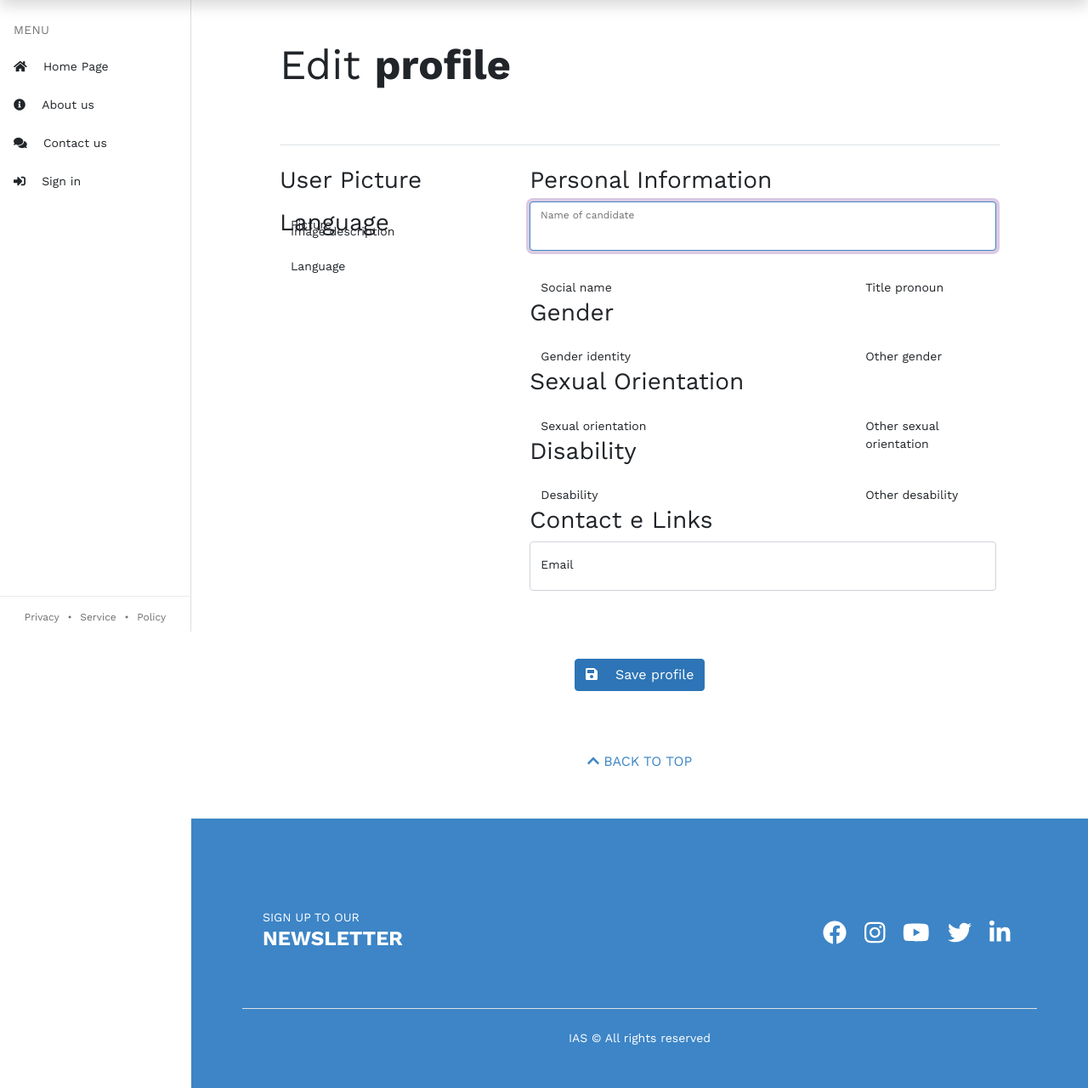
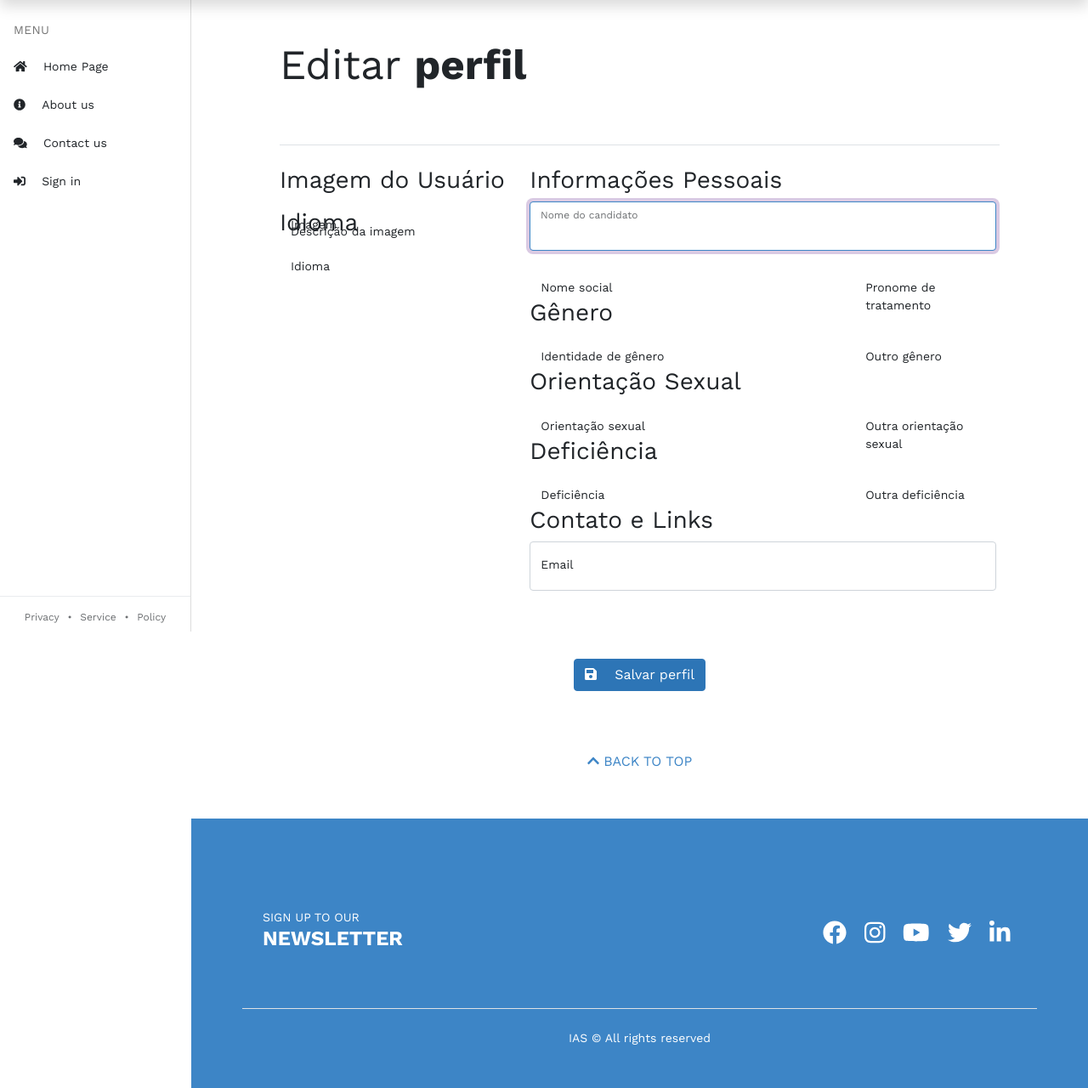
Before and after one commit to laimapro/IAS-UAI, a Django app: template users/templates/users/coordinator_edit.html in a window 1280 px wide. Shown: the part 57-1337 px from the top of the page at 85% size. Run offline with Django 4.2, Linux system fonts and the light colour scheme; the template is opened without the code that fills it: values that come from a table or form of the project are taken from there, others are empty; some libraries are stand-ins or nearby versions.

Commit message:
tradução portugues

```diff
--- a/users/templates/users/coordinator_edit.html
+++ b/users/templates/users/coordinator_edit.html
@@ -1,5 +1,5 @@
 {% extends 'base.html' %}
-{% block title %}My profile{% endblock %}
+{% block title %}Meu perfil{% endblock %}
 
 {% load static %}
 {% load widget_tweaks %}
@@ -8,15 +8,15 @@
 
 <div class="col-12 p-3 col-md-8 col-lg-10 mx-auto pt-5">
     <div class="w-100 article-title d-flex justify-content-between align-items-center">
-        <h2 class="mb-4">Edit <span class="text-bold">profile</span>
+        <h2 class="mb-4">Editar <span class="text-bold">perfil</span>
             <small class="mt-3 text-muted d-block lead">{% if user.candidate.social_name %}{{ user.candidate.social_name }}{% else %}{{ user.name }}{% endif %}</small>
         </h2>
         {% if user.type == 'CANDIDATE' %}
 
         <div class="btn-group" role="group" aria-label="Basic example">
-        <a style="min-width: 150px" href="{% url 'my_resume' %}" class="btn btn-outline-primary"><i class="fas me-3 fa-id-badge"></i>My CV</a>
-        <a style="min-width: 150px" href="{% url 'candidate_detail' user.id %}" class="btn btn-outline-primary" title="Opens in new window" target="_blank" ><i class="fas me-3 fa-id-badge"></i>My Public Profile</a>
-    </div>
+            <a style="min-width: 150px" href="{% url 'my_resume' %}" class="btn btn-outline-primary"><i class="fas me-3 fa-id-badge"></i>Meu CV</a>
+            <a style="min-width: 150px" href="{% url 'candidate_detail' user.id %}" class="btn btn-outline-primary" title="Abre em nova janela" target="_blank" ><i class="fas me-3 fa-id-badge"></i>Meu Perfil Público</a>
+        </div>
 
         {% endif %}
     </div>
@@ -25,7 +25,7 @@
     {% for message in messages %}
     <div class="alert alert-{{ message.tags }} alert-dismissible fade show" role="alert" id="message">
         {{ message }}
-        <button type="button" class="btn-close" data-bs-dismiss="alert" aria-label="Close"></button>
+        <button type="button" class="btn-close" data-bs-dismiss="alert" aria-label="Fechar"></button>
     </div>
     {% endfor %}
     {% endif %}
@@ -39,66 +39,66 @@
         {{ form.media }}
 
         <section class="d-flex row">
-            <!-- PICTURE USER SECTION -->
+            <!-- SEÇÃO DE IMAGEM DO USUÁRIO -->
             <fieldset class="col-12 pe-md-0 pe-3  user-bg col-md-4">
-                <h3>User Picture</h3>
+                <h3>Imagem do Usuário</h3>
                 <div class="form-floating mb-3">
                     {% render_field form.picture|add_class:'form-control' placeholder=form.picture.label %}
-                    <label for="id_picture">Picture</label>
+                    <label for="id_picture">Imagem</label>
                 </div>
 
                 <div class="form-floating mb-3">
-                    {% render_field form.picture_description|add_class:'form-control' placeholder='Insert a brief description of your picture' aria-label='Insert a brief description of your picture' %}
-                    <label for="id_picture_description">Image description</label>
+                    {% render_field form.picture_description|add_class:'form-control' placeholder='Insira uma breve descrição de sua imagem' aria-label='Insira uma breve descrição de sua imagem' %}
+                    <label for="id_picture_description">Descrição da imagem</label>
                 </div>
 
-                <h3>Language</h3>
+                <h3>Idioma</h3>
                 <div class="form-floating mb-3">
                     {% render_field form.language|add_class:'form-control' placeholder=form.language.label %}
-                    <label for="id_picture">Language</label>
+                    <label for="id_picture">Idioma</label>
                 </div>
             </fieldset>
 
-            <!-- INFO USER SECTION -->
+            <!-- SEÇÃO DE INFORMAÇÕES DO USUÁRIO -->
 
             <div class="col-12 pt-0 p-3 col-md-8">
-                <!-- IDENTIFICAÇÃO DO USUÁRIO -->
+                <!-- INFORMAÇÕES PESSOAIS -->
                 <fieldset class="mb-4">
-                    <h3>Personal Information</h3>
+                    <h3>Informações Pessoais</h3>
                     <!-- NOME -->
                     <div class="form-floating mb-3">
                         {% render_field form.name|add_class:'form-control' placeholder=form.name.label %}
-                        <label for="id_name">Name of candidate</label>
+                        <label for="id_name">Nome do candidato</label>
                     </div>
 
                     <!-- NOME SOCIAL -->
                     <div class="row">
                         <div class=" col-12 col-md-8 mb-3">
                             <div class="form-floating">
-                                {% render_field form.social_name|add_class:'form-control' placeholder='Enter the name you want to be addressed by. Or leave it blank to use your full name' aria-label='Enter the name you want to be addressed by. Or leave it blank to use your full name' %}
-                                <label for="id_social_name">Social name</label>
+                                {% render_field form.social_name|add_class:'form-control' placeholder='Digite o nome pelo qual deseja ser chamado. Ou deixe em branco para usar seu nome completo' aria-label='Digite o nome pelo qual deseja ser chamado. Ou deixe em branco para usar seu nome completo' %}
+                                <label for="id_social_name">Nome social</label>
                             </div>
                         </div>
                         <!-- PRONOME -->
                         <div class=" col-12 col-md-4 mb-3">
                             <div class="form-floating">
-                                {% render_field form.title_pronoun|add_class:'form-control' placeholder='Enter the Title and/or Pronoun you want to be addressed by. For Example Ms./She/Her' aria-label='Enter the Title and/or Pronoun you want to be addressed by. For Example Ms./She/Her' %}
-                                <label for="id_title_pronoun">Title pronoun</label>
+                                {% render_field form.title_pronoun|add_class:'form-control' placeholder='Digite o título e/ou pronome pelo qual deseja ser chamado. Por exemplo, Sr./Ela/Dela' aria-label='Digite o título e/ou pronome pelo qual deseja ser chamado. Por exemplo, Sr./Ela/Dela' %}
+                                <label for="id_title_pronoun">Pronome de tratamento</label>
                             </div>
                         </div>
 
                     </div>
                 </fieldset>
 
-                <!-- GENERO -->
+                <!-- GÊNERO -->
                 <fieldset class="mb-4">
-                    <h3>Gender</h3>
+                    <h3>Gênero</h3>
                     <div class="row">
 
                         <div class="col-12 col-md-8">
                             <div class="form-floating mb-3">
-                                {% render_field form.gender_identity|add_class:'form-control' placeholder='I identify myself as' aria-label='I identify myself as' %}
-                                <label for="id_gender_identity">Gender identity</label>
+                                {% render_field form.gender_identity|add_class:'form-control' placeholder='Eu me identifico como' aria-label='Eu me identifico como' %}
+                                <label for="id_gender_identity">Identidade de gênero</label>
                             </div>
 
                         </div>
@@ -106,26 +106,26 @@
                         <div class="col-12 col-md">
                             <div class="form-floating mb-3">
                                 {% render_field form.other_gender|add_class:'form-control' placeholder=form.other_gender.label %}
-                                <label for="id_other_gender">Other gender</label>
+                                <label for="id_other_gender">Outro gênero</label>
                             </div>
                         </div>
                     </div>
                 </fieldset>
 
-                <!-- SEXUALIDADE -->
+                <!-- ORIENTAÇÃO SEXUAL -->
                 <fieldset class="mb-4">
-                    <h3>Sexual Orientation</h3>
+                    <h3>Orientação Sexual</h3>
                     <div class="row">
                         <div class="col-12 col-md-8">
                             <div class="form-floating mb-3">
                                 {% render_field form.sexual_orientation|add_class:'form-control' placeholder=form.sexual_orientation.label %}
-                                <label for="id_sexual_orientation">Sexual orientation</label>
+                                <label for="id_sexual_orientation">Orientação sexual</label>
                             </div>
                         </div>
                         <div class="col-12 col-md">
                             <div class="form-floating mb-3">
                                 {% render_field form.other_orientation|add_class:'form-control' placeholder=form.other_orientation.label %}
-                                <label for="id_other_orientation">Other sexual orientation</label>
+                                <label for="id_other_orientation">Outra orientação sexual</label>
 
                             </div>
                         </div>
@@ -134,26 +134,26 @@
 
                 <!-- DEFICIÊNCIA -->
                 <fieldset class="mb-4">
-                    <h3>Disability</h3>
+                    <h3>Deficiência</h3>
                     <div class="row">
                         <div class=" col-12 col-md-8 mb-3">
                             <div class="form-floating">
                                 {% render_field form.desability|add_class:'form-control' placeholder=form.desability.label %}
-                                <label for="id_desability">Desability</label>
+                                <label for="id_desability">Deficiência</label>
                             </div>
                         </div>
                         <div class=" col-12 col-md-4 mb-3">
 
                             <div class="form-floating">
                                 {% render_field form.other_desability|add_class:'form-control' placeholder=form.other_desability.label %}
-                                <label for="id_other_desability">Other desability</label>
+                                <label for="id_other_desability">Outra deficiência</label>
                             </div>
                         </div>
                     </div>
                 </fieldset>
                 <!-- CONTATO/LINKS -->
                 <fieldset class="mb-4">
-                    <h3>Contact e Links</h3>
+                    <h3>Contato e Links</h3>
                     <!-- EMAIL -->
                     <div class="form-floating mb-3">
                         {% render_field form.email|add_class:'form-control' placeholder=form.email.label %}
@@ -171,7 +171,7 @@
 
 
         <div class="d-flex align-items-center justify-content-center mt-4 mb-0">
-            <button type="submit" class="btn btn-primary"><i class="fas fa-save me-3"></i> Save profile</button>
+            <button type="submit" class="btn btn-primary"><i class="fas fa-save me-3"></i> Salvar perfil</button>
         </div>
     </form>
 
```
Also changed, not shown: dashboard/templates/dashboard/contact_form.html (+6 -6 lines), templates/registration/login.html (+8 -8 lines), templates/registration/password_reset.html (+5 -5 lines), templates/registration/password_reset_complete.html (+7 -7 lines), templates/registration/password_reset_form.html (+7 -8 lines), users/templates/users/manager_edit.html (+49 -65 lines), users/templates/users/participant_edit.html (+31 -31 lines), assets/banner-home.jpg, 1 other file.
